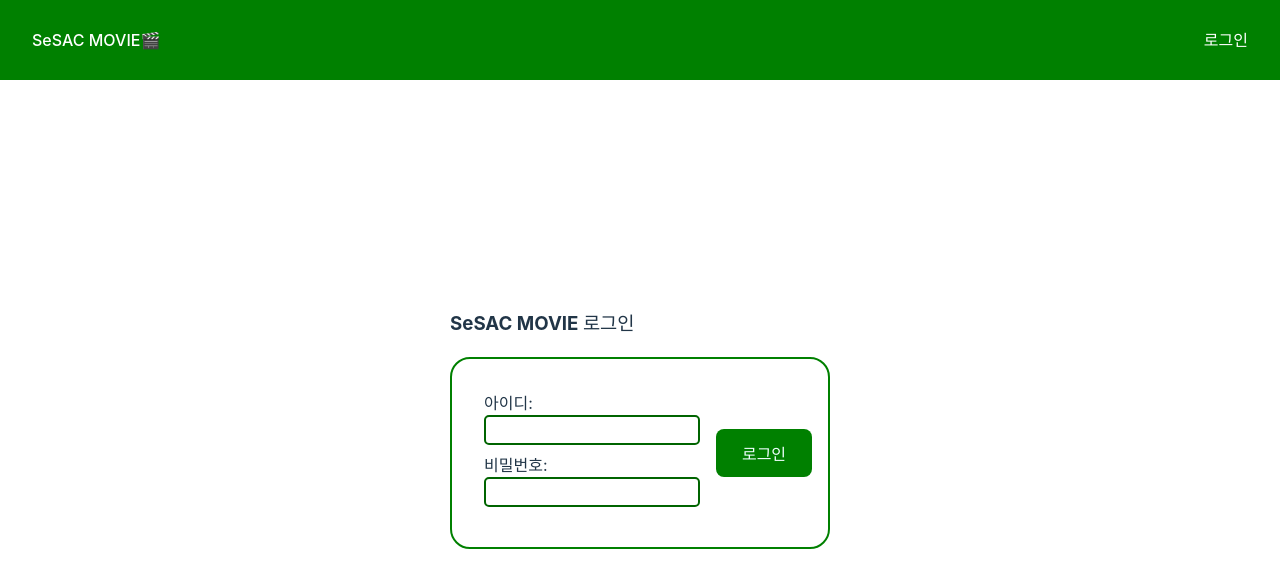
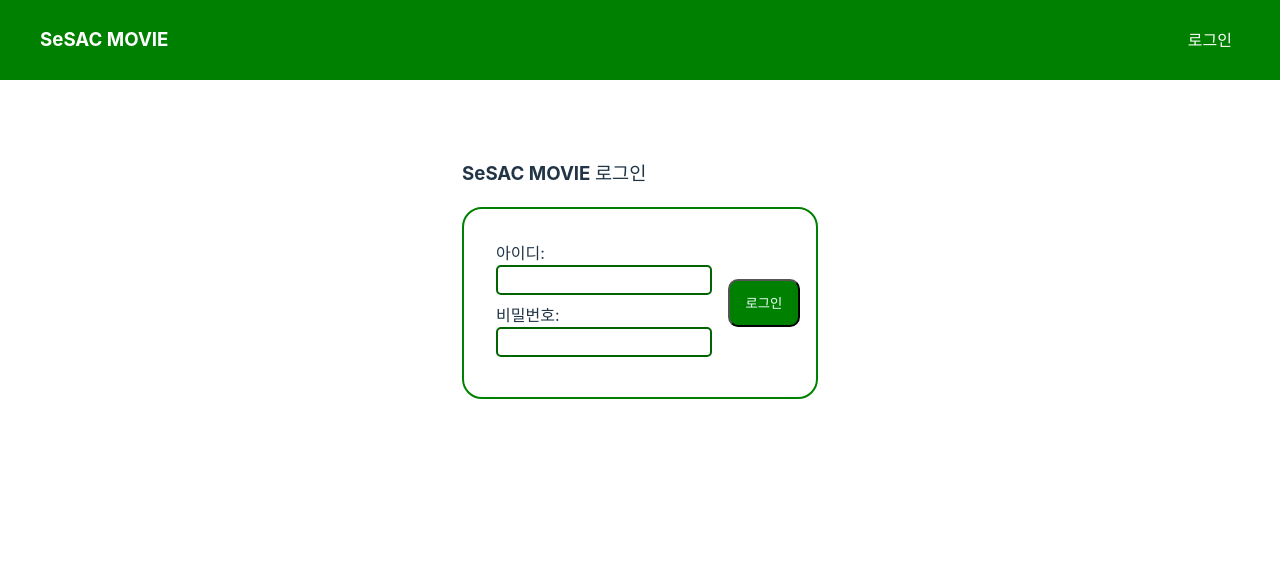
Before and after one commit to yw5123/sesac-movie, a React (Vite) app in the folder my-movie/: page /login in a window 1280 px wide. Shown: the top 588 px of the page. Built offline with nearby package versions, Linux system fonts and the light colour scheme; no server answers.

Commit message:
fix: index.css에 기본 세팅되어있는 css 제거
- 원인: React를 시작할 때 자동으로 세팅되는 index.css를 그대로 두고 시작해서 해당 css들이 의도하지 않은 영향을 끼침
- 해결 방법: index.css의 css를 정리하며 영향 받는 하위 css 수정

```diff
--- a/my-movie/src/components/layout/Header.jsx
+++ b/my-movie/src/components/layout/Header.jsx
@@ -18,12 +18,12 @@ export default function Header() {
   return (
     <nav className={styles.myHeader}>
       <ul>
-        <li><Link to="/" className={styles.link}>SeSAC MOVIE🎬</Link></li>
+        <li><Link to="/" className={styles.link}><h3>SeSAC MOVIE</h3></Link></li>
       </ul>
       <ul>
-        {!isLoggedIn && <li><Link to="/login" className={styles.link}>로그인</Link></li>}
-        {isLoggedIn && <li><Link to="/myPage" className={styles.link}>마이페이지</Link></li>}
-        {isLoggedIn && <li><a onClick={handleLogout} className={`${styles.link} ${styles.logout}`}>로그아웃</a></li>}
+        {!isLoggedIn && <li><Link to="/login" className={styles.link}><h4>로그인</h4></Link></li>}
+        {isLoggedIn && <li><Link to="/myPage" className={styles.link}><h4>마이페이지</h4></Link></li>}
+        {isLoggedIn && <li><a onClick={handleLogout} className={styles.link}><h4 className={styles.logout}>로그아웃</h4></a></li>}
       </ul>
     </nav>
   )
--- a/my-movie/src/components/layout/Header.module.css
+++ b/my-movie/src/components/layout/Header.module.css
@@ -1,5 +1,6 @@
 .myHeader {
   height: 5rem;
+  padding-right: 3rem;
   background-color: green;
   position: fixed;
   top: 0;
@@ -13,18 +14,18 @@
 
 .myHeader ul {
   list-style: none;
-  padding-left: 0;
   display: flex;
 }
 
 .link {
   color: white;
   padding: 1rem 2rem;
+  text-decoration: inherit;
 }
 .link:hover {
   color: lightgreen;
 }
 
 .logout {
-  padding-left: 0;
+  margin-left: 1.5rem;
 }
--- a/my-movie/src/components/movie/MovieCard.jsx
+++ b/my-movie/src/components/movie/MovieCard.jsx
@@ -3,8 +3,8 @@ import styles from "./MovieCard.module.css";
 
 export default function MovieCard({ key, movie }) {
   return (
-    <Link to={`/movie/${movie.id}`}>
-      <div className={styles.movieCard}>
+    <Link to={`/movie/${movie.id}`} className={styles.movieCard}>
+      <div>
         <img src={`https://image.tmdb.org/t/p/w200${movie.poster_path}`} alt={`${movie.title}의 포스터 이미지`} />
         <p>{movie.title}</p>
       </div>
--- a/my-movie/src/components/movie/MovieCard.module.css
+++ b/my-movie/src/components/movie/MovieCard.module.css
@@ -1,3 +1,7 @@
+.movieCard {
+  text-decoration: inherit;
+}
+
 .movieCard img {
   width: 200px;
   height: 300px;
--- a/my-movie/src/index.css
+++ b/my-movie/src/index.css
@@ -13,48 +13,15 @@
   -moz-osx-font-smoothing: grayscale;
 }
 
-a {
-  font-weight: 500;
-  color: #646cff;
-  text-decoration: inherit;
-}
-a:hover {
-  color: #535bf2;
-}
-
 body {
   margin: 0;
   padding-top: 5rem;
-  display: flex;
+  /* display: flex;
   place-items: center;
   justify-content: center;
   min-width: 320px;
   min-height: 100vh;
-  box-sizing: border-box;
-}
-
-h1 {
-  font-size: 3.2em;
-  line-height: 1.1;
-}
-
-button {
-  border-radius: 8px;
-  border: 1px solid transparent;
-  padding: 0.6em 1.2em;
-  font-size: 1em;
-  font-weight: 500;
-  font-family: inherit;
-  background-color: #1a1a1a;
-  cursor: pointer;
-  transition: border-color 0.25s;
-}
-button:hover {
-  border-color: #646cff;
-}
-button:focus,
-button:focus-visible {
-  outline: 4px auto -webkit-focus-ring-color;
+  box-sizing: border-box; */
 }
 
 @media (prefers-color-scheme: light) {
--- a/my-movie/src/pages/LoginPage.jsx
+++ b/my-movie/src/pages/LoginPage.jsx
@@ -1,7 +1,7 @@
 import { useNavigate } from "react-router-dom";
-import styles from "./MyPages.module.css";
 import { useDispatch, useSelector } from "react-redux";
 import { useEffect, useState } from "react";
+import styles from "./MyPages.module.css";
 import { login } from "../store/slices/authSlice";
 
 export default function LoginPage() {
@@ -41,7 +41,7 @@ export default function LoginPage() {
 
   return (
     <main>
-      <section>
+      <section className={styles.loginSection}>
         <h3>SeSAC MOVIE 로그인</h3>
         <form onSubmit={handleLogin} className={styles.loginForm}>
           <div>
--- a/my-movie/src/pages/MoviePages.module.css
+++ b/my-movie/src/pages/MoviePages.module.css
@@ -1,5 +1,5 @@
 .movieSection {
-  padding: 0 1rem;
+  padding: 0.5rem 1rem;
   text-align: center;
 }
 
@@ -19,6 +19,7 @@
   display: flex;
   align-items: center;
   color: darkgreen;
+  text-decoration: inherit;
 }
 .categoryLink:hover {
   color: azure;
@@ -46,11 +47,10 @@
 }
 
 .movieDetail {
-  margin-right: 1rem;
+  margin: 0 1rem;
   min-width: 500px;
   width: 100%;
   display: flex;
-  text-align: start;
   gap: 2rem;
 }
 
@@ -67,8 +67,13 @@
   flex-direction: column;
 }
 
+.movieDetail > div > h2 {
+  margin-top: 0;
+}
+
 .movieDetail > div > p {
   width: calc(100% - 2rem);
+  margin-top: 0.5rem;
 }
 
 .movieDetail > div > div {
--- a/my-movie/src/pages/MyPages.module.css
+++ b/my-movie/src/pages/MyPages.module.css
@@ -1,6 +1,11 @@
-
+.loginSection {
+  width: fit-content;
+  margin: 0 auto;
+  margin-top: 5rem;
+}
 
 .loginForm {
+  width: 20rem;
   border: 2px green solid;
   border-radius: 20px;
   padding: 1rem;
@@ -25,6 +30,7 @@
 .loginForm > button {
   width: 6rem;
   height: 3rem;
+  border-radius: 10px;
   color: azure;
   background-color: green;
 }
```
